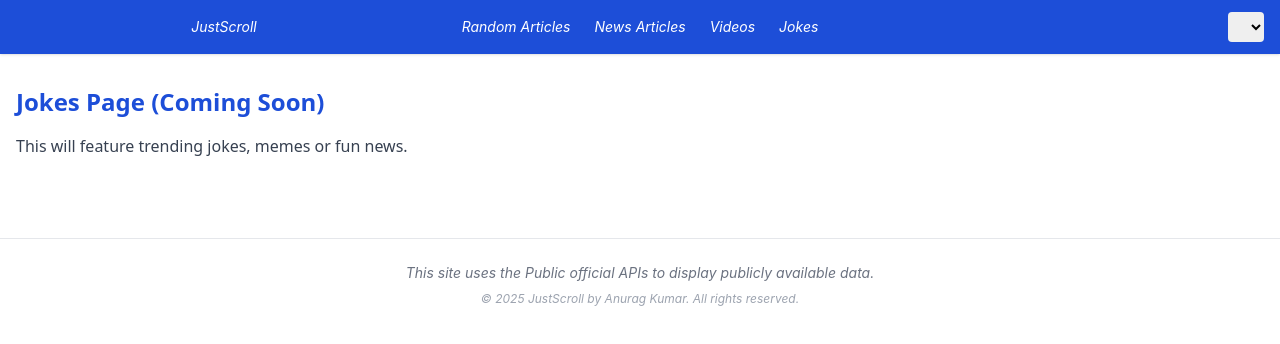
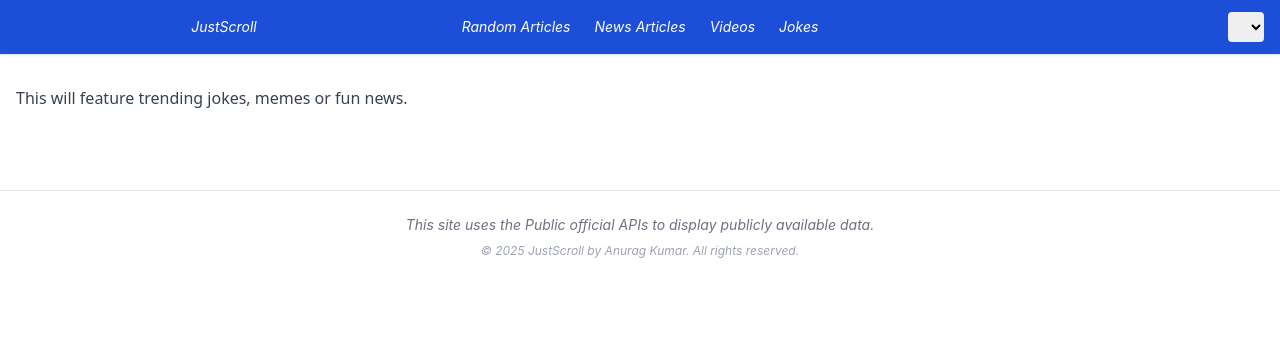
Before and after one commit to justscrollorg/scrollfeed-ui, a React (Create React App) app: page /jokes in a window 1280 px wide. Shown: the top 344 px of the page. Built offline with nearby package versions, Linux system fonts and the light colour scheme.

Commit message:
random articles

```diff
--- a/src/pages/JokesPage.jsx
+++ b/src/pages/JokesPage.jsx
@@ -1,7 +1,7 @@
 function JokesPage() {
   return (
     <div>
-      <h1 className="text-2xl font-bold text-blue-700 mb-4">Jokes Page (Coming Soon)</h1>
+      {/* <h1 className="text-2xl font-bold text-blue-700 mb-4">Jokes Page (Coming Soon)</h1> */}
       <p className="text-gray-700">This will feature trending jokes, memes or fun news.</p>
     </div>
   );
--- a/src/pages/NewsArticlesPage.jsx
+++ b/src/pages/NewsArticlesPage.jsx
@@ -25,7 +25,7 @@
 
   return (
     <>
-      <h1 className="text-3xl font-bold text-blue-700 mb-6">News Articles</h1>
+      {/* <h1 className="text-3xl font-bold text-blue-700 mb-6">News Articles</h1> */}
       <div className="flex flex-wrap gap-4">
         {newsArticles.map((article, index) => (
           <div key={index} className="w-full sm:w-1/2 md:w-1/3 lg:w-1/4">
--- a/src/pages/VideoPage.jsx
+++ b/src/pages/VideoPage.jsx
@@ -30,7 +30,7 @@
 
   return (
     <>
-      <h1 className="text-3xl font-bold text-blue-700 mb-6">Videos</h1>
+      {/* <h1 className="text-3xl font-bold text-blue-700 mb-6">Videos</h1> */}
       <SearchBar
         query={searchQuery}
         onQueryChange={(e) => setSearchQuery(e.target.value)}
--- a/src/pages/WikipediaArticlesPage.jsx
+++ b/src/pages/WikipediaArticlesPage.jsx
@@ -80,9 +80,9 @@
 
   return (
     <>
-      <h1 className="text-3xl font-bold text-green-700 mb-6">
+      {/* <h1 className="text-3xl font-bold text-green-700 mb-6">
         Random Articles
-      </h1>
+      </h1> */}
 
       <PaginationControls />
 
```
